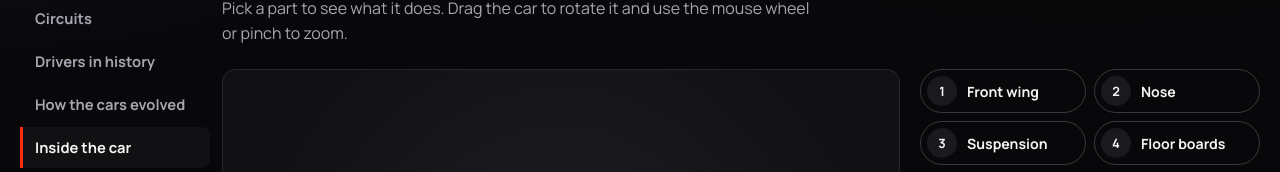
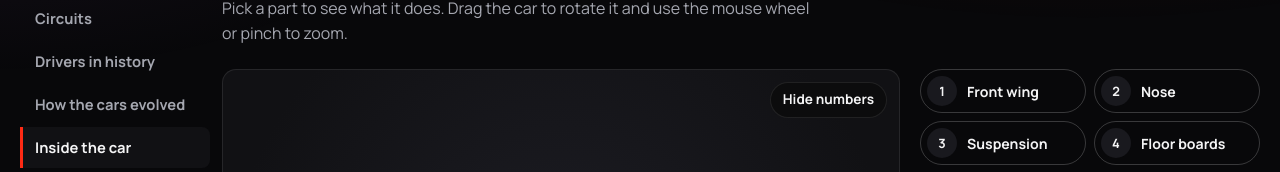
Before and after one commit to mtepeaceful/DRS, a React (Vite) app in the folder apps/web/: page /carro in a window 1280 px wide. Shown: the part 192-364 px from the top of the page. Built offline with nearby package versions, Linux system fonts and the light colour scheme; no server answers.

Commit message:
Botão para ocultar os números das peças em /carro

```diff
--- a/apps/web/src/features/carro-explicado/Carro3DExplicado.tsx
+++ b/apps/web/src/features/carro-explicado/Carro3DExplicado.tsx
@@ -1,4 +1,4 @@
-import { useEffect, useRef } from 'react';
+import { useEffect, useRef, useState } from 'react';
 import type { Garagem } from '../garagem/cena';
 import styles from './CarroExplicadoPage.module.css';
 import { useTextos } from '../../shared/i18n/idioma';
@@ -7,8 +7,16 @@ import { PECAS, pecasNoIdioma } from './pecas';
 import { quandoO3dPuderComecar } from '../garagem/suporte';
 
 const TEXTOS = {
-  pt: { rotulo: 'Carro de F1 em 3D. Arraste para girar e escolha uma peça para ver a explicação.' },
-  en: { rotulo: 'F1 car in 3D. Drag to rotate and pick a part to see what it does.' },
+  pt: {
+    rotulo: 'Carro de F1 em 3D. Arraste para girar e escolha uma peça para ver a explicação.',
+    ocultar: 'Ocultar números',
+    mostrar: 'Mostrar números',
+  },
+  en: {
+    rotulo: 'F1 car in 3D. Drag to rotate and pick a part to see what it does.',
+    ocultar: 'Hide numbers',
+    mostrar: 'Show numbers',
+  },
 };
 
 // O carro do explicador usa a pintura da Ferrari do redesenho, com o número 16,
@@ -32,6 +40,8 @@ export function Carro3DExplicado({ selecionada, aoSelecionar }: Props) {
   const garagem = useRef<Garagem | null>(null);
   const marcadores = useRef(new Map<string, HTMLButtonElement>());
   const t = useTextos(TEXTOS);
+  // Os números podem sair da frente para ver só o carro; a lista ao lado continua.
+  const [comNumeros, setComNumeros] = useState(true);
 
   useEffect(() => {
     let cancelado = false;
@@ -83,6 +93,15 @@ export function Carro3DExplicado({ selecionada, aoSelecionar }: Props) {
   return (
     <div className={styles.palco}>
       <div ref={recipiente} className={styles.cena} role="img" aria-label={t.rotulo} />
+      <button
+        type="button"
+        className={styles.alternarNumeros}
+        aria-pressed={!comNumeros}
+        onClick={() => setComNumeros((atual) => !atual)}
+      >
+        {comNumeros ? t.ocultar : t.mostrar}
+      </button>
+      <div className={styles.marcadores} hidden={!comNumeros}>
         {pecasNoIdioma().map((peca, indice) => (
           <button
             key={peca.id}
@@ -103,5 +122,6 @@ export function Carro3DExplicado({ selecionada, aoSelecionar }: Props) {
           </button>
         ))}
       </div>
+    </div>
   );
 }
--- a/apps/web/src/features/carro-explicado/CarroExplicadoPage.module.css
+++ b/apps/web/src/features/carro-explicado/CarroExplicadoPage.module.css
@@ -33,6 +33,31 @@
 .cena {
   height: clamp(340px, 52vw, 560px);
   touch-action: none;
+}
+
+.marcadores[hidden] {
+  display: none;
+}
+
+.alternarNumeros {
+  position: absolute;
+  top: 12px;
+  right: 12px;
+  z-index: 1;
+  padding: 6px 12px;
+  border: 1px solid var(--cor-linha);
+  border-radius: 999px;
+  background: rgb(10 10 11 / 0.7);
+  color: var(--cor-texto);
+  font: inherit;
+  font-size: 0.85rem;
+  font-weight: 700;
+  cursor: pointer;
+}
+
+.alternarNumeros:hover,
+.alternarNumeros:focus-visible {
+  border-color: var(--cor-corrida);
 }
 
 .marcador,
```
Also changed, not shown: 1 other file (tests, documents, lock files or other folders). Lines whose indentation alone changed are shown as unchanged.
